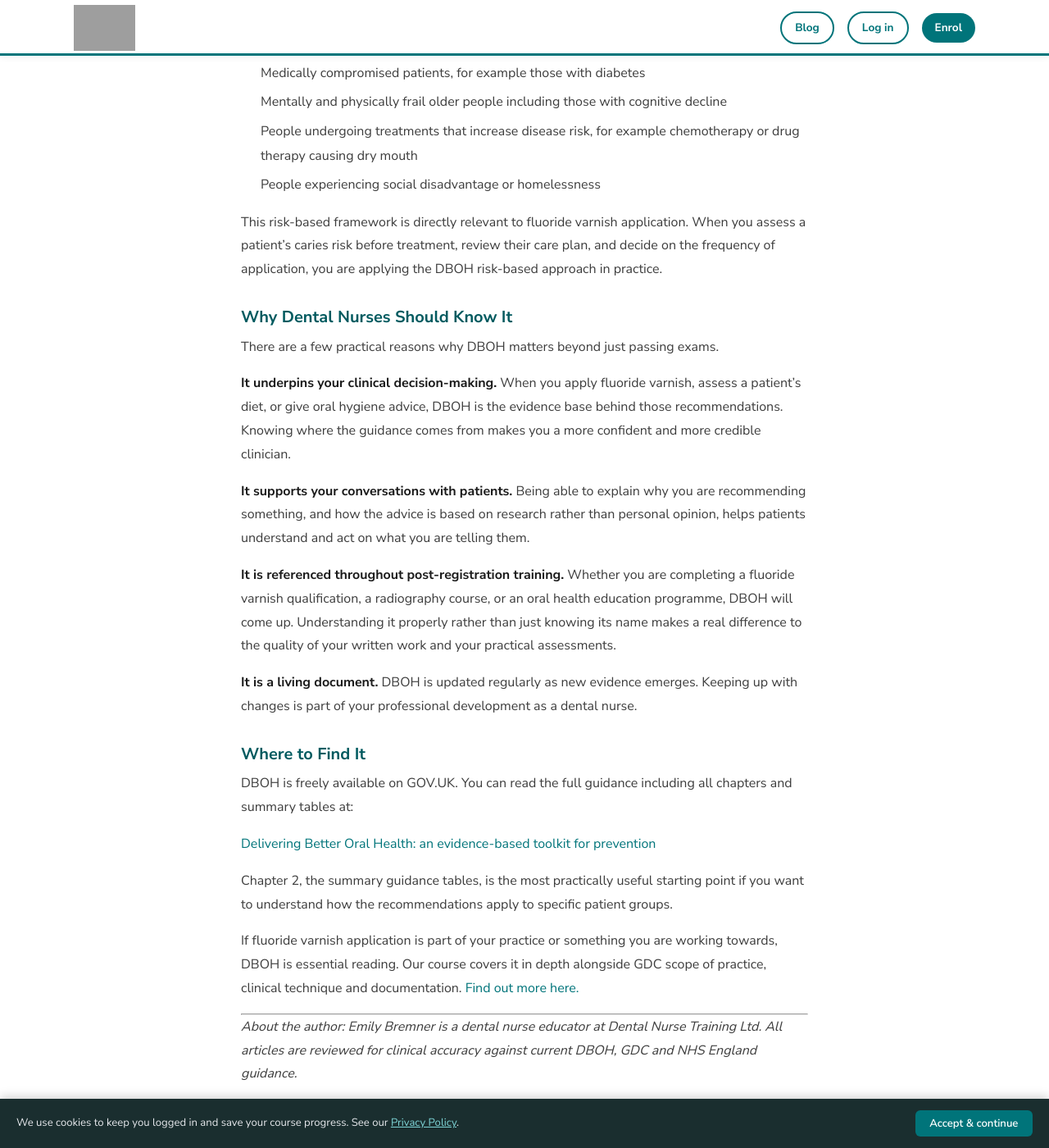
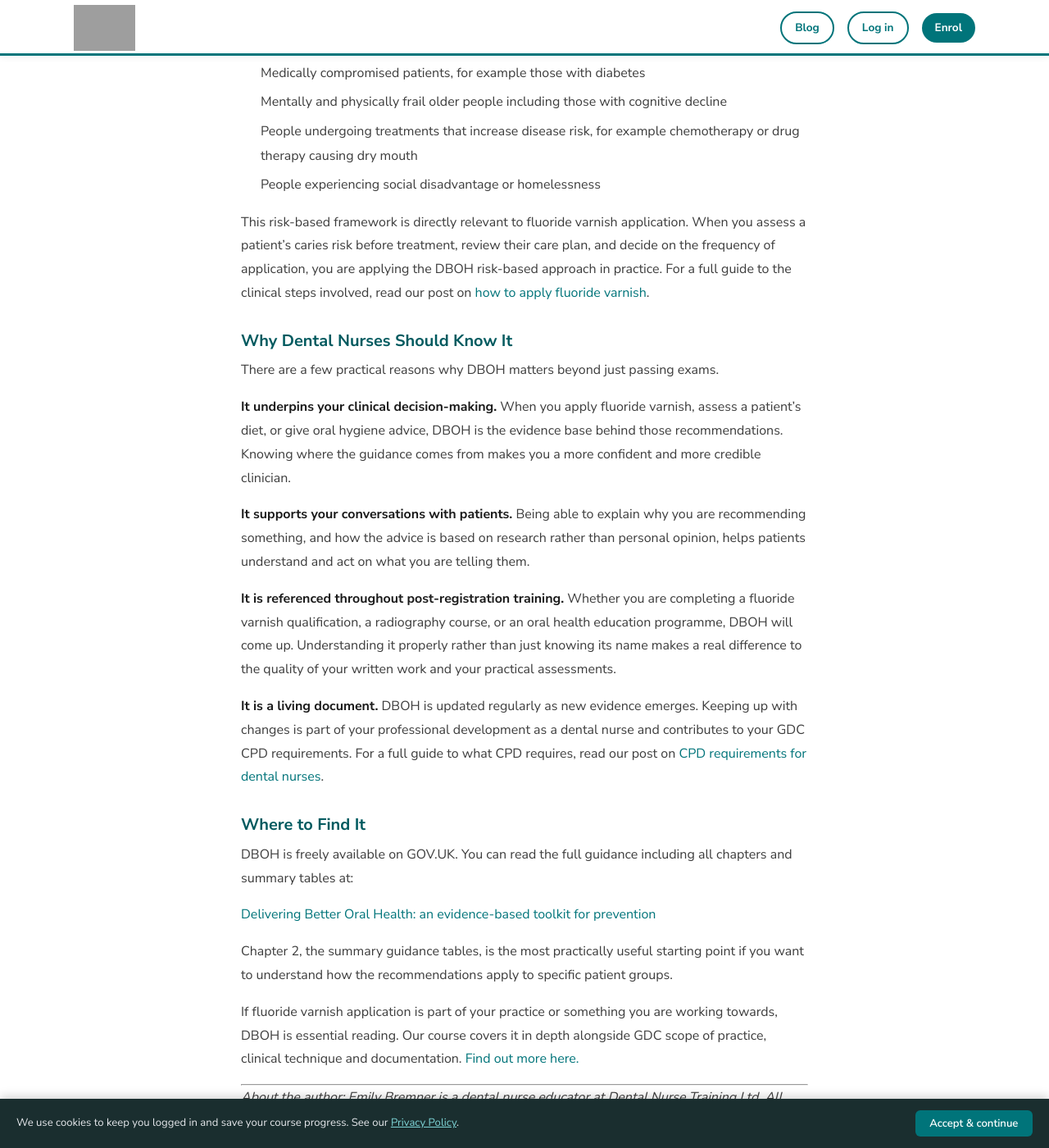
Before and after one commit to dentalnurse/Fluoride, a Jekyll site: the page built from _posts/2026-08-01-what-is-delivering-better-oral-health.md, in a window 1280 px wide and 1400 px high, scrolled down 2654 px. Shown: the whole window at 82% size. Built offline with Jekyll 4.4.1, drawn with Linux system fonts in a browser that asks for light colours; grey boxes are pictures that could not be loaded.

Commit message:
Update 2026-08-01-what-is-delivering-better-oral-health.md

```diff
--- a/_posts/2026-08-01-what-is-delivering-better-oral-health.md
+++ b/_posts/2026-08-01-what-is-delivering-better-oral-health.md
@@ -125,7 +125,8 @@ This risk-based framework is directly relevant to fluoride varnish
 application. When you assess a patient's caries risk before
 treatment, review their care plan, and decide on the frequency
 of application, you are applying the DBOH risk-based approach
-in practice.
+in practice. For a full guide to the clinical steps involved,
+read our post on [how to apply fluoride varnish](https://dentalnurse.github.io/Fluoride/blog/how-to-apply-fluoride-varnish-step-by-step-guide-dental-nurses/).
 
 ## Why Dental Nurses Should Know It
 
@@ -152,7 +153,9 @@ practical assessments.
 
 **It is a living document.** DBOH is updated regularly as new
 evidence emerges. Keeping up with changes is part of your
-professional development as a dental nurse.
+professional development as a dental nurse and contributes to your
+GDC CPD requirements. For a full guide to what CPD requires, read
+our post on [CPD requirements for dental nurses](https://dentalnurse.github.io/Fluoride/blog/cpd-requirements-for-dental-nurses/).
 
 ## Where to Find It
 
```
